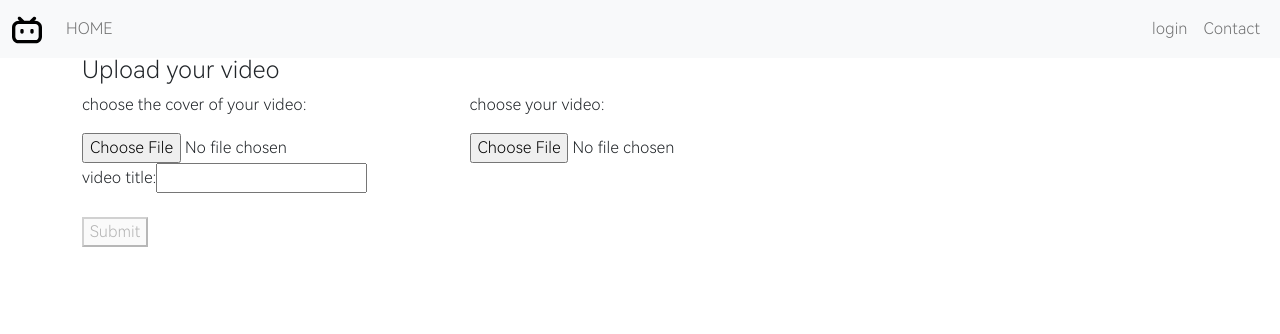
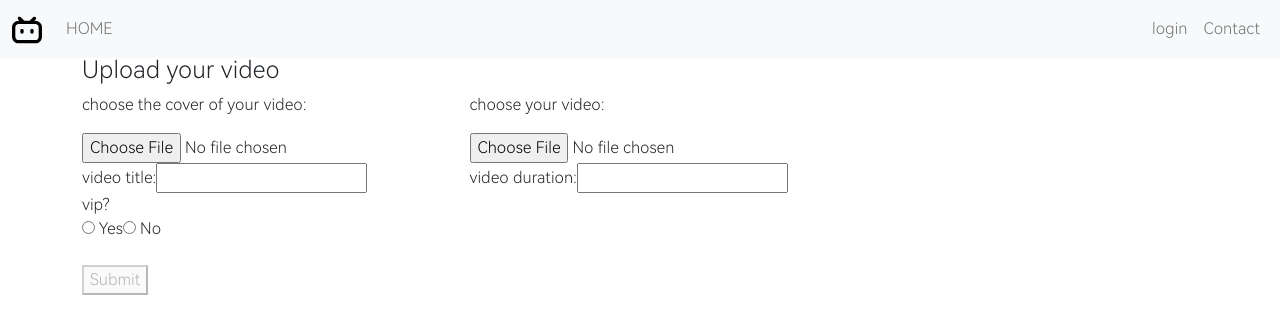
Before and after one commit to PuzhenShi/webdesign_final, a React (Create React App) app: page /upload in a window 1280 px wide. Shown: the top 334 px of the page. Built offline with nearby package versions, Linux system fonts and the light colour scheme; no server answers.

Commit message:
finish upload function

```diff
--- a/src/component/Upload/Upload.js
+++ b/src/component/Upload/Upload.js
@@ -4,6 +4,7 @@ import React, { useState, useEffect } from 'react';
 import ImageUploading from 'react-images-uploading';
 import Button from 'react-bootstrap/Button';
 import { setCookie, getCookieValue } from "../Cookie/Cookie";
+import swal from "sweetalert";
 
 function Upload() {
 
@@ -147,6 +148,18 @@ function Upload() {
         console.log("UserName Input", e.target.value);
       };
 
+    const[duration,setDuration] = useState();
+      let videodurationinput = (e) => {
+        setDuration(e.target.value);
+          console.log("UserName Input", e.target.value);
+        };
+
+    const[vip,setVip] = useState();
+    let changevip = (e) => {
+        setVip(e.target.value);
+          console.log("UserName Input", e.target.value);
+        };
+
 
     //***************************************
     //***************************************
@@ -160,6 +173,28 @@ function Upload() {
         console.log(cover);
         console.log(videoname);
         console.log(userFind.userName);
+        console.log(duration);
+        console.log(vip);
+
+        fetch("http://localhost:3001/videodb/create", {
+            method: "POST",
+             mode: "cors",
+            headers: { "Content-Type": "application/json" },
+            body: JSON.stringify({
+                videoAddress: videoAddress.split('.').slice(0, -1).join('.'),
+                videoName: videoname,
+                videoCover: cover,
+                publisher: userFind.userName,
+                videoDuration: duration,
+                VIP: vip
+      }),
+    })
+    swal({
+        title: "Thanks!",
+        text: "Welcome to dilidili!",
+        icon: "success",
+      });
+
 
 
 
@@ -239,6 +274,20 @@ function Upload() {
                           onChange={videonameinput}
                           required/>
                     </div>
+                    <div class="col-5 title">
+                        <span>video duration:</span>
+                        <input type="text" id="videoTitle" value={duration}
+                          onChange={videodurationinput}
+                          required/>
+                    </div>
+                    <div class="col-5 title">
+                        <span>vip?</span>
+                    <div onChange={changevip}>
+                        <input type="radio" value="true" name="yes" /> Yes
+                        <input type="radio" value="false" name="vip" /> No
+                    </div>
+                    </div>
+
                 </div>
                 <br />
                 {enabled ? (
```
